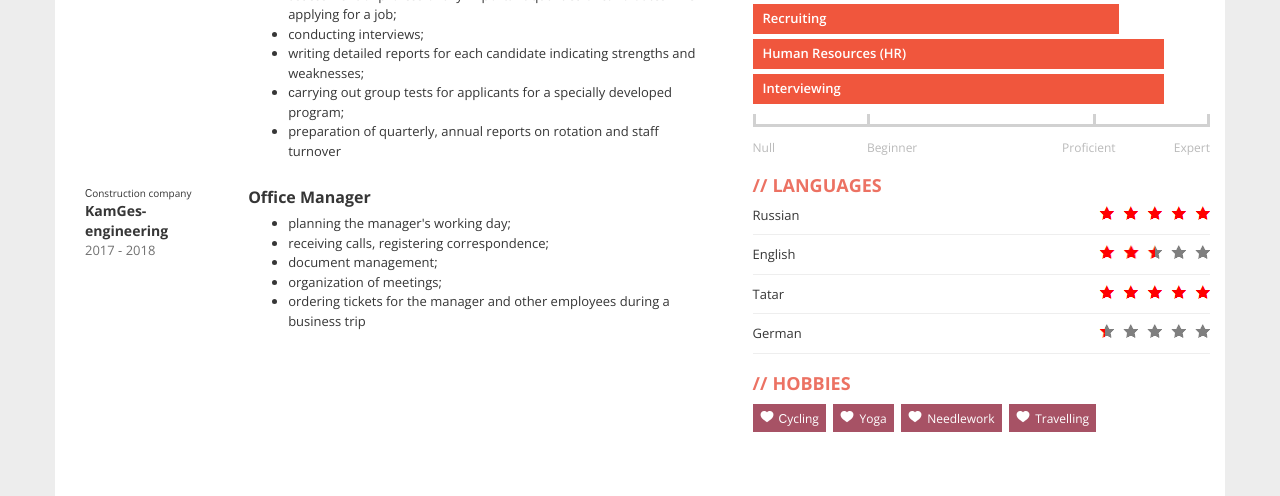
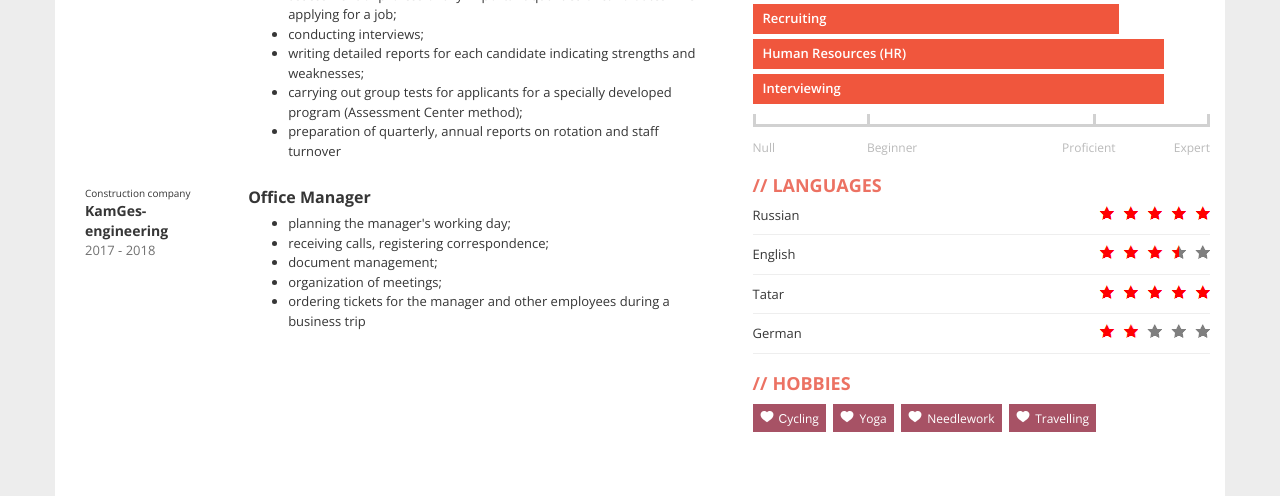
Before and after one commit to aydarik/sveta-cv, a plain HTML site: page index.html in a window 1280 px wide. Shown: the part 604-1100 px from the top of the page. Drawn offline with nearby package versions, Linux system fonts and the light colour scheme.

Commit message:
Updates CV

```diff
--- a/index.html
+++ b/index.html
@@ -26,7 +26,7 @@
         function calculateAge() {
             var birthday = new Date(1994, 7, 28);
             var ageDifMs = Date.now() - birthday.getTime();
-            var ageDate = new Date(ageDifMs); // miliseconds from epoch
+            var ageDate = new Date(ageDifMs); // milliseconds from epoch
             var age = Math.abs(ageDate.getUTCFullYear() - 1970);
 
             var elem = document.getElementById("age");
@@ -126,7 +126,9 @@
                                 <li>writing detailed reports for each candidate indicating strengths and
                                     weaknesses;
                                 </li>
-                                <li>сarrying out group tests for applicants for a specially developed program;</li>
+                                <li>carrying out group tests for applicants for a specially developed program
+                                    (Assessment Center method);
+                                </li>
                                 <li>preparation of quarterly, annual reports on rotation and staff turnover</li>
                             </ul>
                         </div>
@@ -135,7 +137,7 @@
 
                 <div class="job clearfix">
                     <div class="col-xs-3">
-                        Сonstruction company
+                        Construction company
                         <div class="where">KamGes-engineering</div>
                         <div class="year">2017 - 2018</div>
                     </div>
@@ -198,7 +200,6 @@
                     <div class="item-skills" style="width: 90%;">Human Resources (HR)</div>
                     <div class="item-skills" style="width: 90%;">Interviewing</div>
 
-                    <!-- <div class="item-skills" style="width: 20%;">NoSQL (MongoDB)</div> -->
                     <div class="skills-legend clearfix">
                         <div class="legend-left legend">Null</div>
                         <div class="legend-left legend">Beginner</div>
@@ -220,7 +221,7 @@
                     </div>
                     <div class="skill">English
                         <div class="icons pull-right">
-                            <div class="icons-red" style="width: 50%;"></div>
+                            <div class="icons-red" style="width: 72%;"></div>
                         </div>
                     </div>
                     <div class="skill">Tatar
@@ -230,7 +231,7 @@
                     </div>
                     <div class="skill">German
                         <div class="icons pull-right">
-                            <div class="icons-red" style="width: 5%;"></div>
+                            <div class="icons-red" style="width: 35%;"></div>
                         </div>
                     </div>
                 </div>
```
